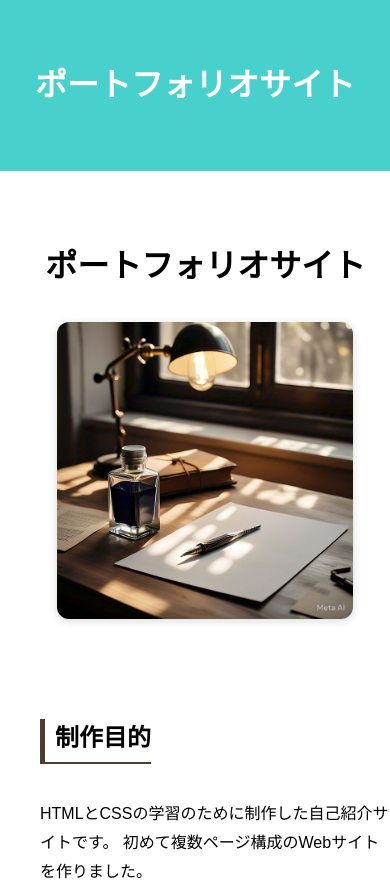
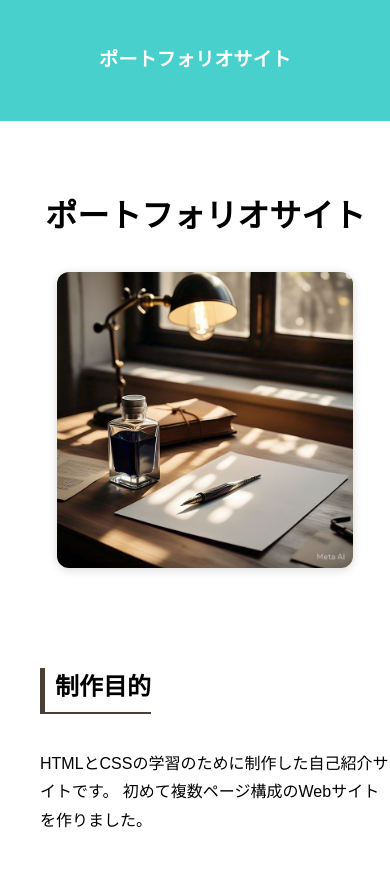
Before and after one commit to miki-nekohamu/portfolio-site, a plain HTML site: page portfolio.html in a window 390 px wide. Shown: the top 889 px of the page. Drawn offline with Linux system fonts and the light colour scheme.

Commit message:
fix responsive nav

```diff
--- a/css/style.css
+++ b/css/style.css
@@ -319,7 +319,7 @@ body {
 }
 
 
-@media (max-width: 480px) {
+@media (max-width: 768px) {
   nav {
     display: flex;
     flex-direction: column;
@@ -333,14 +333,14 @@ body {
 }
 
 
-@media (max-width: 480px) {
+@media (max-width: 768px) {
   main {
     width: 95%;
     padding: 15px;
   }
 }
 
-@media (max-width: 480px) {
+@media (max-width: 768px) {
   .cafe-img {
   width: 100%;
   max-width: 500px;
@@ -350,3 +350,13 @@ body {
   border-radius: 10px;
 }
   }
+
+@media (max-width: 768px) {
+  .portfolio header {
+    padding: 15px;  /* 余白を小さく */
+  }
+
+  .portfolio header h1 {
+    font-size: 1.2rem;  /* 文字を小さく */
+  }
+}
```
